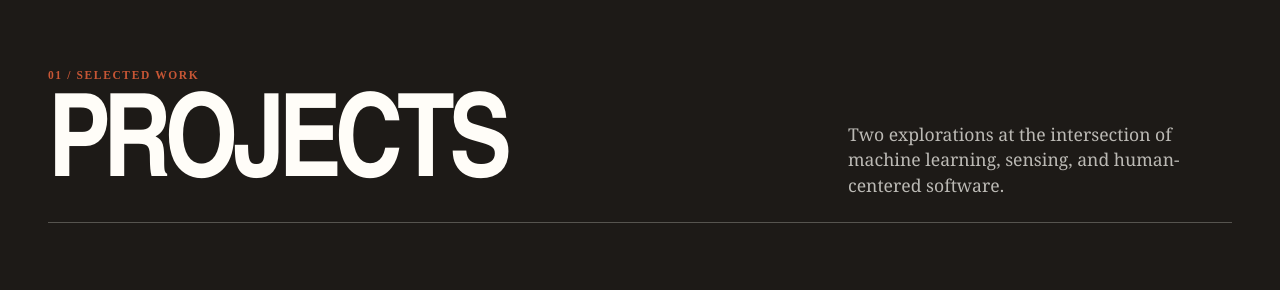
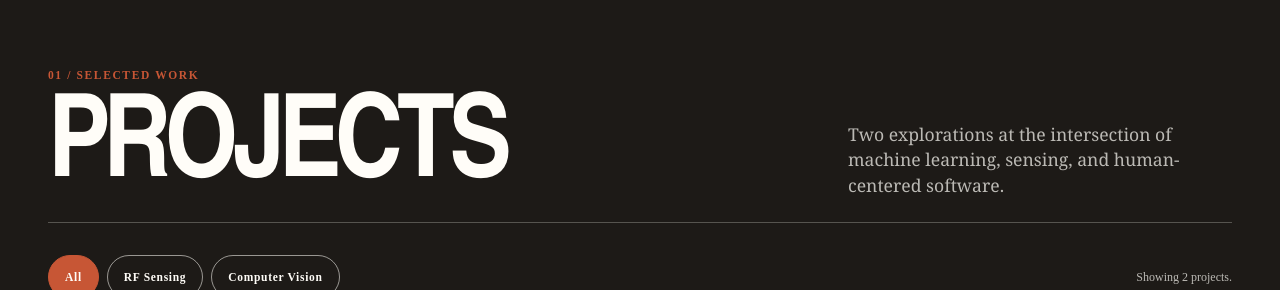
Before and after one commit to RaedowKfupm/202443380-RaedAbumostafa-assignment2, a plain HTML site: page index.html in a window 1280 px wide. Shown: the part 869-1159 px from the top of the page. Drawn offline with Linux system fonts and the light colour scheme.

Commit message:
Add dynamic content through project category filters

```diff
--- a/css/styles.css
+++ b/css/styles.css
@@ -471,6 +471,62 @@ section {
   color: rgba(255, 253, 248, 0.7);
 }
 
+.project-filters {
+  display: flex;
+  flex-wrap: wrap;
+  align-items: center;
+  justify-content: space-between;
+  gap: 1rem;
+  margin-top: -2.5rem;
+  margin-bottom: 2rem;
+}
+
+.project-filters[hidden],
+.project-card[hidden] {
+  display: none;
+}
+
+.project-filter-controls {
+  display: flex;
+  flex-wrap: wrap;
+  gap: 0.5rem;
+}
+
+.project-filter-button {
+  min-height: 2.75rem;
+  padding: 0.6rem 1rem;
+  color: var(--white);
+  border: 1px solid rgba(255, 253, 248, 0.55);
+  border-radius: var(--radius-pill);
+  background: transparent;
+  cursor: pointer;
+  font-size: 0.72rem;
+  font-weight: 800;
+  letter-spacing: 0.06em;
+  transition:
+    color 180ms ease,
+    background-color 180ms ease,
+    border-color 180ms ease,
+    transform 180ms ease;
+}
+
+.project-filter-button:hover {
+  border-color: var(--rust);
+  background: var(--rust);
+  transform: translateY(-0.1rem);
+}
+
+.project-filter-button[aria-pressed="true"] {
+  border-color: var(--rust);
+  background: var(--rust);
+}
+
+.project-filter-status {
+  margin: 0;
+  color: rgba(255, 253, 248, 0.7);
+  font-size: 0.75rem;
+}
+
 .project-grid {
   display: grid;
   grid-template-columns: repeat(2, minmax(0, 1fr));
--- a/index.html
+++ b/index.html
@@ -98,8 +98,17 @@
             <p>Two explorations at the intersection of machine learning, sensing, and human-centered software.</p>
           </header>
 
+          <div class="project-filters" hidden>
+            <div class="project-filter-controls" role="group" aria-label="Filter projects">
+              <button class="project-filter-button" type="button" data-filter="all" aria-pressed="true">All</button>
+              <button class="project-filter-button" type="button" data-filter="rf-sensing" aria-pressed="false">RF Sensing</button>
+              <button class="project-filter-button" type="button" data-filter="computer-vision" aria-pressed="false">Computer Vision</button>
+            </div>
+            <p class="project-filter-status" role="status" aria-live="polite"></p>
+          </div>
+
           <div class="project-grid">
-            <article class="project-card project-card-rust project-card-wifi">
+            <article class="project-card project-card-rust project-card-wifi" data-category="rf-sensing">
               <div class="project-media">
                 <img
                   src="assets/images/projects/WhatsApp%20Image%202026-09-19%20at%208.19.46%20PM.jpeg"
@@ -135,7 +144,7 @@
               </div>
             </article>
 
-            <article class="project-card project-card-sand">
+            <article class="project-card project-card-sand" data-category="computer-vision">
               <div class="project-media project-media-illustration">
                 <img
                   src="assets/images/projects/image.png"
--- a/js/script.js
+++ b/js/script.js
@@ -49,6 +49,42 @@ if (navAnchors.length) {
   updateActiveLink();
   window.addEventListener('scroll', updateActiveLink, { passive: true });
 }
+
+const initializeProjectFilters = () => {
+  const filters = document.querySelector('.project-filters');
+  const filterButtons = Array.from(document.querySelectorAll('.project-filter-button'));
+  const projectCards = Array.from(document.querySelectorAll('.project-card[data-category]'));
+  const filterStatus = document.querySelector('.project-filter-status');
+
+  if (!filters || !filterButtons.length || !projectCards.length || !filterStatus) {
+    return;
+  }
+
+  const updateProjects = (selectedCategory) => {
+    let visibleCount = 0;
+
+    projectCards.forEach((card) => {
+      const isVisible = selectedCategory === 'all' || card.dataset.category === selectedCategory;
+      card.hidden = !isVisible;
+      visibleCount += Number(isVisible);
+    });
+
+    filterButtons.forEach((button) => {
+      button.setAttribute('aria-pressed', String(button.dataset.filter === selectedCategory));
+    });
+
+    filterStatus.textContent = `Showing ${visibleCount} ${visibleCount === 1 ? 'project' : 'projects'}.`;
+  };
+
+  filterButtons.forEach((button) => {
+    button.addEventListener('click', () => updateProjects(button.dataset.filter));
+  });
+
+  filters.hidden = false;
+  updateProjects('all');
+};
+
+initializeProjectFilters();
 
 const form = document.getElementById('contact-form');
 const formStatus = document.getElementById('form-status');
```
